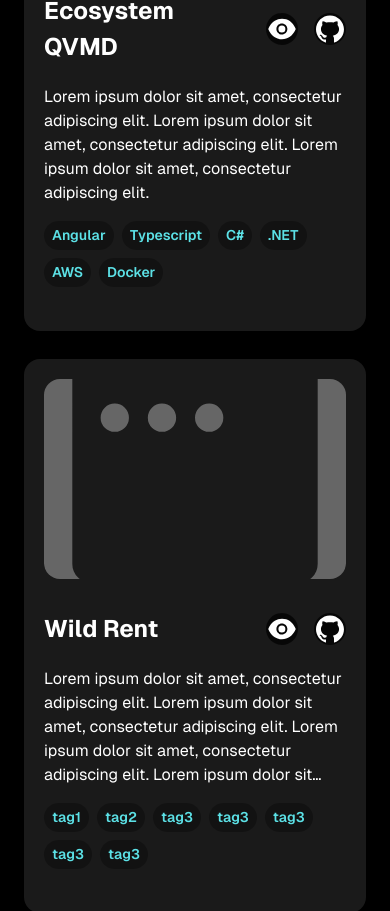
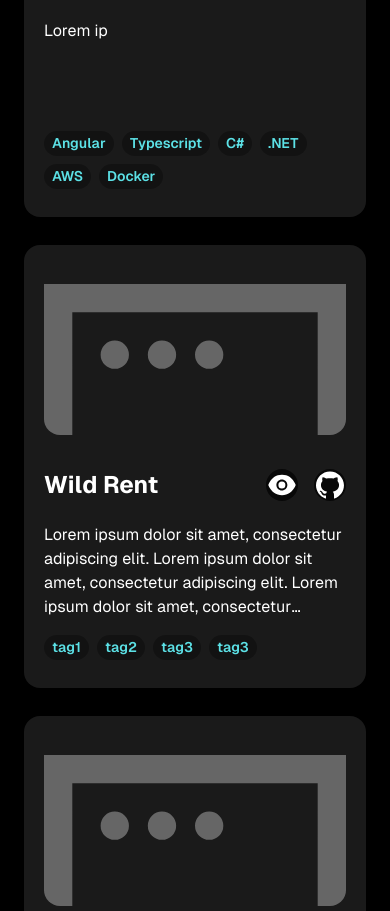
Before and after one commit to DavyR01/davyrobert-portfolio, a Next.js app: page / in a window 390 px wide. Shown: the part 5071-5982 px from the top of the page. Built offline with nearby package versions, Linux system fonts and the light colour scheme.

Commit message:
- handle responsive bloc MesProjets - handle image displaying - handle min height card projects - handle height tag

```diff
--- a/src/app/components/MesProjets.tsx
+++ b/src/app/components/MesProjets.tsx
@@ -20,7 +20,7 @@ const MesProjets = () => {
                transition={{ delay: 0.2 }}
                className='mt-3 text-secondary text-[18px] max-w-4xl leading-[28px] text-center mx-auto'
             >
-               Découvrez mes projets réalisés, récents et à venir. Certains ont été déployés par mes soins et d&apos;autres l&rsquo;on été dans un cadre professionnel. <br/> Par soucis de confidentialité, je ne pourrais pas fournir le code source des projets réalisés en entreprise. <br/>
+               Découvrez mes projets réalisés, récents et à venir. Certains ont été déployés par mes soins et d&apos;autres l&rsquo;on été dans un cadre professionnel. <br /> Par soucis de confidentialité, je ne pourrais pas fournir le code source des projets réalisés en entreprise. <br />
                Toutefois, j&apos;ai réalisé quelques vidéos de démonstration afin d&apos;illustrer les fonctionnalités et l&apos;ergonomie de ces projets.
             </motion.p>
          </div>
@@ -64,19 +64,20 @@ const ProjectCard: React.FC<ProjectCardProps> = ({
          transition={{ delay: index * 0.2, duration: 0.75, type: "spring" }}
       >
          <Tilt
-            className="bg-[#1A1A1A] p-5 rounded-2xl sm:w-[360px] w-full relative overflow-hidden flex flex-col"
+            className="bg-[#1A1A1A] p-5 rounded-2xl xs843:w-full sm:w-[360px] relative overflow-hidden flex flex-col"
             tiltMaxAngleX={15}
             tiltMaxAngleY={15}
             perspective={1000}
          >
             <div className="flex-1 flex flex-col">
                {/* Image du projet */}
-               <div className="relative w-full h-[200px] mb-5">
+               <div className="w-full aspect-[16/9] mb-5 relative overflow-hidden rounded-2xl">
                   <Image
                      src={image}
                      alt={name}
-                     fill
-                     className="object-cover rounded-2xl"
+                     width={640}
+                     height={360}
+                     className="rounded-2xl object-cover w-full h-auto"
                   />
                </div>
 
@@ -106,15 +107,18 @@ const ProjectCard: React.FC<ProjectCardProps> = ({
                </div>
 
                {/* Description */}
-               <p className="text-secondary text-[16px] mt-3 line-clamp-5 overflow-hidden">{description}</p>
+               <p className="text-secondary text-[16px] mt-3 line-clamp-4 min-h-[6rem]">
+                  {description}
+               </p>
+
 
 
                {/* Tags */}
-               <div className="mt-4 flex flex-wrap gap-2 mb-6">
+               <div className="mt-4 flex flex-wrap gap-2 mb-2">
                   {tags.map((tag, idx) => (
                      <p
                         key={idx}
-                        className={`text-[14px] ${tag.color} bg-black/30 px-2 py-1 rounded-full font-semibold`}
+                        className={`inline-flex text-[14px] ${tag.color} bg-black/30 px-2 py-0.5 rounded-full font-semibold`}
                      >
                         {tag.name}
                      </p>
--- a/src/app/datas/datas.js
+++ b/src/app/datas/datas.js
@@ -2,7 +2,7 @@
 const projects = [
    {
       name: "Ecosystem QVMD",
-      description: "Lorem ipsum dolor sit amet, consectetur adipiscing elit. Lorem ipsum dolor sit amet, consectetur adipiscing elit. Lorem ipsum dolor sit amet, consectetur adipiscing elit.",
+      description: "Lorem ip",
       tags: [
          { name: "Angular", color: "text-[#5ce1e6]" },
          { name: "Typescript", color: "text-[#5ce1e6]" },
@@ -13,7 +13,6 @@ const projects = [
       ],
       image: "/projects/ecosystem-qvmmd.png",
       sourceWeb: "https://www.quiveutmesdechets.fr/",
-      sourceGithub: "https://www.github.com",
    },
    {
       name: "Wild Rent",
@@ -23,9 +22,9 @@ const projects = [
          { name: "tag2", color: "text-[#5ce1e6]" },
          { name: "tag3", color: "text-[#5ce1e6]" },
          { name: "tag3", color: "text-[#5ce1e6]" },
-         { name: "tag3", color: "text-[#5ce1e6]" },
-         { name: "tag3", color: "text-[#5ce1e6]" },
-         { name: "tag3", color: "text-[#5ce1e6]" },
+         // { name: "tag3", color: "text-[#5ce1e6]" },
+         // { name: "tag3", color: "text-[#5ce1e6]" },
+         // { name: "tag3", color: "text-[#5ce1e6]" },
       ],
       image: "/assets/window.svg",
       sourceWeb: "https://wildrent.davyrobert.fr/",
@@ -53,7 +52,6 @@ const projects = [
       ],
       image: "/assets/window.svg",
       sourceWeb: "https://play.google.com/store/apps/details?id=com.critjob.mycrit&hl=fr&pli=1",
-      sourceGithub: "https://www.github.com",
    },
    {
       name: "Virtual Met'Art",
--- a/tailwind.config.ts
+++ b/tailwind.config.ts
@@ -12,6 +12,9 @@ export default {
             background: "var(--background)",
             foreground: "var(--foreground)",
          },
+         screens: {
+            xs843: { max: "843px" },
+         },
       },
    },
    plugins: [],
```
